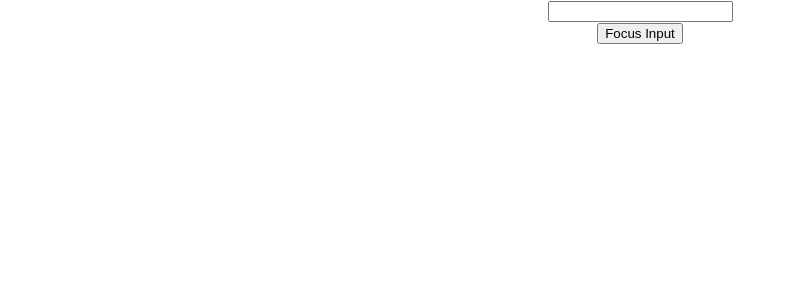
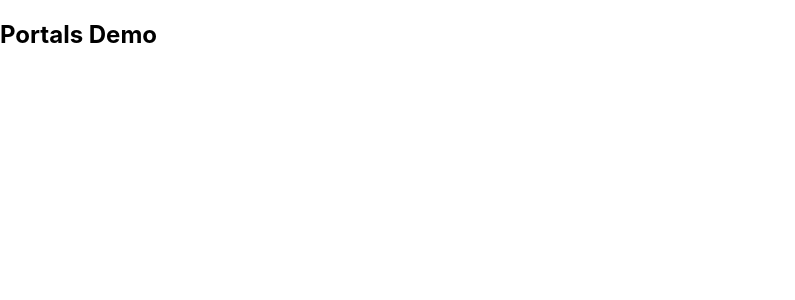
Before and after one commit to EranLavan/codevolution-one, a React (Create React App) app: page / in a window 1280 px wide. Shown: the top 300 px of the page, without its empty margins (0-795 px from the left). Built offline with nearby package versions, Linux system fonts and the light colour scheme.

Commit message:
modified:   public/index.html 	modified:   src/App.js 	new file:   src/components/PortalDemo.js

```diff
--- a/public/index.html
+++ b/public/index.html
@@ -29,6 +29,7 @@
   <body>
     <noscript>You need to enable JavaScript to run this app.</noscript>
     <div id="root"></div>
+    <div id="portal-root"></div>
     <!--
       This HTML file is a template.
       If you open it directly in the browser, you will see an empty page.
--- a/src/App.js
+++ b/src/App.js
@@ -26,6 +26,7 @@
 import RefsDemo from './components/RefsDemo';
 import FocusInput from './components/FocusInput';
 import FRParentInput from './components/FRParentInput';
+import PortalDemo from './components/PortalDemo';
 
 // function App() {
 //   return (
@@ -40,7 +41,9 @@
     return (
       <div className="App">
 
-        <FRParentInput />
+        <PortalDemo />
+
+        {/* <FRParentInput /> */}
 
         {/* <FocusInput /> */}
 
--- /dev/null
+++ b/src/components/PortalDemo.js
@@ -0,0 +1,13 @@
+import React from 'react';
+import ReactDOM from 'react-dom';
+
+function PortalDemo() {
+  return ReactDOM.createPortal(
+
+      <h2>Portals Demo</h2>,
+      document.getElementById('portal-root')
+
+  )
+}
+
+export default PortalDemo
```
